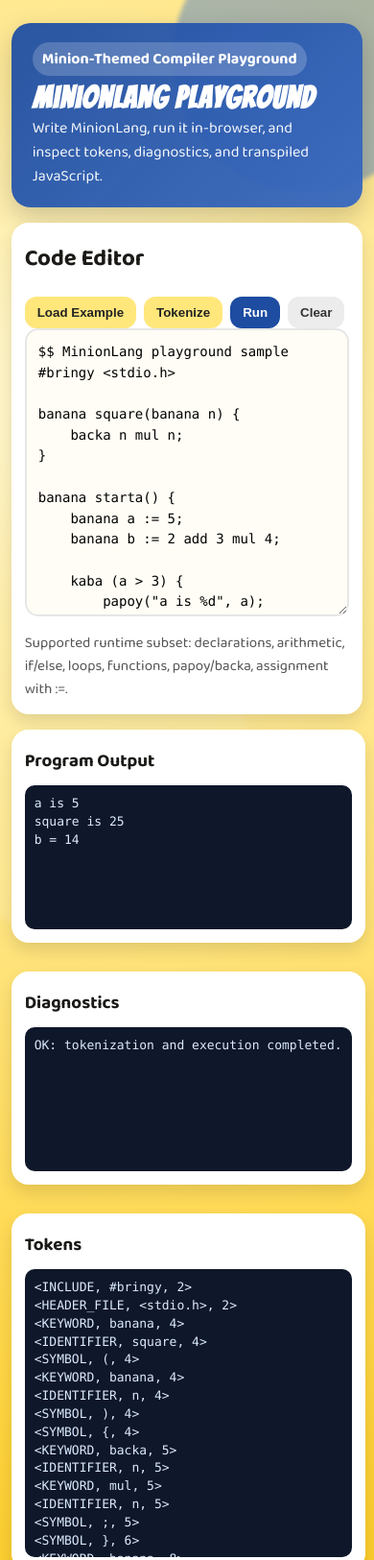
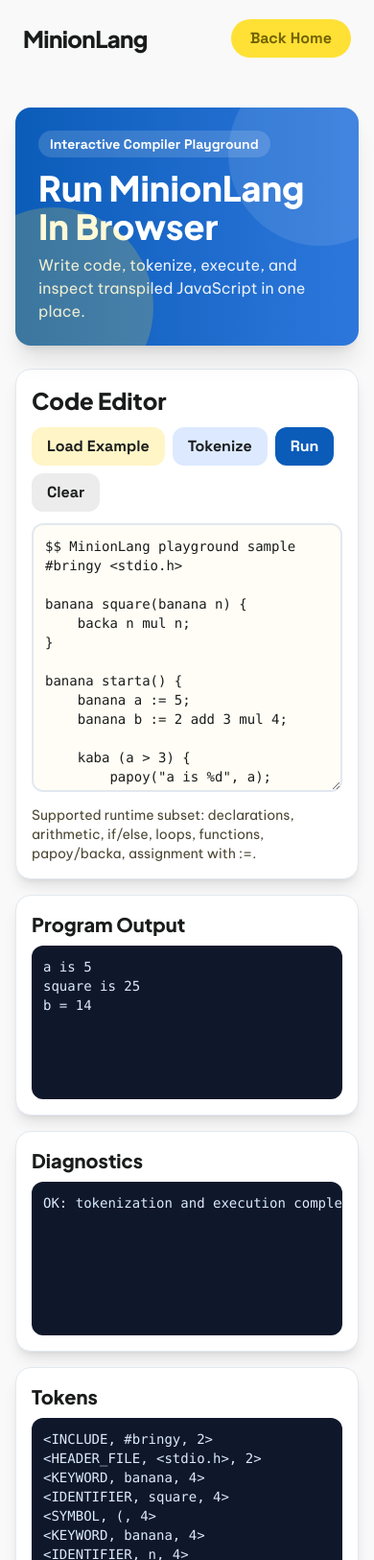
Before and after one commit to ripWr3ncH/MinionLang_Compiler, a plain HTML site: page web/playground.html in a window 390 px wide. Shown: the top 1625 px of the page at 96% size. Drawn offline with nearby package versions, Linux system fonts and the light colour scheme.

Commit message:
Refresh playground UI to match homepage and add favicon

```diff
--- a/web/playground.html
+++ b/web/playground.html
@@ -1,62 +1,99 @@
-<!doctype html>
-<html lang="en">
-<head>
-  <meta charset="UTF-8">
-  <meta name="viewport" content="width=device-width, initial-scale=1.0">
+<!DOCTYPE html>
+<html lang="en"><head>
+<meta charset="UTF-8"/>
+<meta name="viewport" content="width=device-width, initial-scale=1.0"/>
 <title>MinionLang Playground</title>
-  <link rel="preconnect" href="https://fonts.googleapis.com">
-  <link rel="preconnect" href="https://fonts.gstatic.com" crossorigin>
-  <link href="https://fonts.googleapis.com/css2?family=Baloo+2:wght@400;600;700&family=Bangers&display=swap" rel="stylesheet">
-  <link rel="stylesheet" href="styles.css">
+<link rel="icon" type="image/svg+xml" href="/favicon.svg"/>
+<script src="https://cdn.tailwindcss.com?plugins=forms,container-queries"></script>
+<link href="https://fonts.googleapis.com/css2?family=Plus+Jakarta+Sans:wght@700;800&amp;family=Be+Vietnam+Pro:wght@400;500&amp;family=Space+Grotesk:wght@500;700&amp;family=Material+Symbols+Outlined:wght,FILL@100..700,0..1&amp;display=swap" rel="stylesheet"/>
+<script>
+  tailwind.config = {
+    darkMode: "class",
+    theme: {
+      extend: {
+        colors: {
+          "surface": "#f9f9f9",
+          "on-surface": "#1a1c1c",
+          "on-surface-variant": "#4c4733",
+          "secondary": "#0b5cb9",
+          "secondary-container": "#649dfe",
+          "on-secondary-container": "#00346f",
+          "primary-container": "#ffe135",
+          "on-primary-container": "#736300",
+          "surface-container-lowest": "#ffffff",
+          "surface-container-low": "#f3f3f3",
+          "surface-container-highest": "#e2e2e2",
+          "outline-variant": "#cec6ac"
+        },
+        fontFamily: {
+          "headline": ["Plus Jakarta Sans"],
+          "body": ["Be Vietnam Pro"],
+          "label": ["Space Grotesk"]
+        }
+      }
+    }
+  }
+</script>
 </head>
-<body>
-  <div class="bg-shape shape-a"></div>
-  <div class="bg-shape shape-b"></div>
-
-  <main class="layout">
-    <header class="hero">
-      <p class="badge">Minion-Themed Compiler Playground</p>
-      <h1>MinionLang Playground</h1>
-      <p class="subtitle">Write MinionLang, run it in-browser, and inspect tokens, diagnostics, and transpiled JavaScript.</p>
+<body class="bg-surface font-body text-on-surface min-h-screen overflow-x-hidden">
+<header class="w-full sticky top-0 z-50 bg-[#f9f9f9]">
+  <div class="flex justify-between items-center h-20 px-6 md:px-8 max-w-7xl mx-auto">
+    <a href="/" class="text-2xl font-black tracking-tight font-headline">MinionLang</a>
+    <nav class="hidden md:flex gap-8 items-center">
+      <a class="text-[#1a1c1c] opacity-70 hover:opacity-100 transition-opacity font-label" href="/#features">Features</a>
+      <a class="text-[#1a1c1c] opacity-70 hover:opacity-100 transition-opacity font-label" href="/#pipeline">Pipeline</a>
+      <a class="text-[#1a1c1c] opacity-70 hover:opacity-100 transition-opacity font-label" href="/#faq">FAQ</a>
+      <a class="text-[#1560BD] font-bold border-b-4 border-[#FFE135] pb-1 font-label" href="/playground.html">Playground</a>
+    </nav>
+    <a href="/" class="bg-primary-container text-on-primary-container px-5 py-2 rounded-full font-label font-bold hover:scale-105 transition-transform duration-200">Back Home</a>
+  </div>
 </header>
 
-    <section class="panel editor-panel">
-      <div class="panel-head">
-        <h2>Code Editor</h2>
-        <div class="actions">
-          <button id="btn-example" class="btn btn-secondary">Load Example</button>
-          <button id="btn-tokenize" class="btn btn-secondary">Tokenize</button>
-          <button id="btn-run" class="btn btn-primary">Run</button>
-          <button id="btn-clear" class="btn btn-ghost">Clear</button>
+<main class="max-w-7xl mx-auto px-4 md:px-8 py-8 md:py-10">
+  <section class="relative overflow-hidden rounded-2xl bg-gradient-to-r from-[#0b5cb9] to-[#2d77dc] text-white p-6 md:p-8 shadow-xl">
+    <div class="absolute -right-14 -top-12 w-48 h-48 rounded-full bg-white/10"></div>
+    <div class="absolute -left-16 -bottom-16 w-52 h-52 rounded-full bg-[#ffe135]/20"></div>
+    <p class="inline-flex items-center gap-2 bg-white/15 px-3 py-1 rounded-full text-sm font-label font-bold">Interactive Compiler Playground</p>
+    <h1 class="text-4xl md:text-5xl font-black font-headline mt-3">Run MinionLang In Browser</h1>
+    <p class="text-white/90 mt-2 max-w-3xl">Write code, tokenize, execute, and inspect transpiled JavaScript in one place.</p>
+  </section>
+
+  <section class="mt-6 bg-surface-container-lowest rounded-2xl shadow-lg p-4 md:p-5 border border-slate-200">
+    <div class="flex flex-wrap items-center justify-between gap-3 mb-3">
+      <h2 class="text-2xl font-black font-headline">Code Editor</h2>
+      <div class="flex flex-wrap gap-2">
+        <button id="btn-example" class="px-4 py-2 rounded-xl bg-[#fff5c6] hover:bg-[#ffe98b] font-label font-bold">Load Example</button>
+        <button id="btn-tokenize" class="px-4 py-2 rounded-xl bg-[#dce9ff] hover:bg-[#bfd8ff] font-label font-bold">Tokenize</button>
+        <button id="btn-run" class="px-4 py-2 rounded-xl bg-[#0b5cb9] text-white hover:bg-[#094d9b] font-label font-bold">Run</button>
+        <button id="btn-clear" class="px-4 py-2 rounded-xl bg-[#ececec] hover:bg-[#dbdbdb] font-label font-bold">Clear</button>
       </div>
     </div>
-      <textarea id="editor" spellcheck="false"></textarea>
-      <p class="hint">Supported runtime subset: declarations, arithmetic, if/else, loops, functions, papoy/backa, assignment with :=.</p>
+    <textarea id="editor" spellcheck="false" class="w-full min-h-[280px] md:min-h-[340px] rounded-xl border-2 border-slate-200 bg-[#fffdf5] p-3 font-mono text-sm resize-y"></textarea>
+    <p class="text-sm text-on-surface-variant mt-2">Supported runtime subset: declarations, arithmetic, if/else, loops, functions, papoy/backa, assignment with :=.</p>
   </section>
 
-    <section class="grid">
-      <article class="panel">
-        <h3>Program Output</h3>
-        <pre id="output" class="output"></pre>
+  <section class="grid grid-cols-1 md:grid-cols-2 gap-4 mt-4">
+    <article class="bg-surface-container-lowest rounded-2xl shadow-lg p-4 border border-slate-200">
+      <h3 class="text-xl font-black font-headline mb-2">Program Output</h3>
+      <pre id="output" class="m-0 min-h-[160px] max-h-[320px] overflow-auto rounded-xl bg-[#0f172a] text-[#dbeafe] p-3 text-sm"></pre>
     </article>
 
-      <article class="panel">
-        <h3>Diagnostics</h3>
-        <pre id="diagnostics" class="output"></pre>
+    <article class="bg-surface-container-lowest rounded-2xl shadow-lg p-4 border border-slate-200">
+      <h3 class="text-xl font-black font-headline mb-2">Diagnostics</h3>
+      <pre id="diagnostics" class="m-0 min-h-[160px] max-h-[320px] overflow-auto rounded-xl bg-[#0f172a] text-[#dbeafe] p-3 text-sm"></pre>
     </article>
 
-      <article class="panel panel-wide">
-        <h3>Tokens</h3>
-        <pre id="tokens" class="output"></pre>
+    <article class="bg-surface-container-lowest rounded-2xl shadow-lg p-4 border border-slate-200 md:col-span-2">
+      <h3 class="text-xl font-black font-headline mb-2">Tokens</h3>
+      <pre id="tokens" class="m-0 min-h-[160px] max-h-[320px] overflow-auto rounded-xl bg-[#0f172a] text-[#dbeafe] p-3 text-sm"></pre>
     </article>
 
-      <article class="panel panel-wide">
-        <h3>Transpiled JavaScript</h3>
-        <pre id="transpiled" class="output"></pre>
+    <article class="bg-surface-container-lowest rounded-2xl shadow-lg p-4 border border-slate-200 md:col-span-2">
+      <h3 class="text-xl font-black font-headline mb-2">Transpiled JavaScript</h3>
+      <pre id="transpiled" class="m-0 min-h-[160px] max-h-[320px] overflow-auto rounded-xl bg-[#0f172a] text-[#dbeafe] p-3 text-sm"></pre>
     </article>
   </section>
 </main>
 
 <script src="app.js"></script>
-</body>
-</html>
+</body></html>
```
Also changed, not shown: web/index.html (+1 -0 lines), web/favicon.svg (added). Lines whose indentation alone changed are shown as unchanged.
